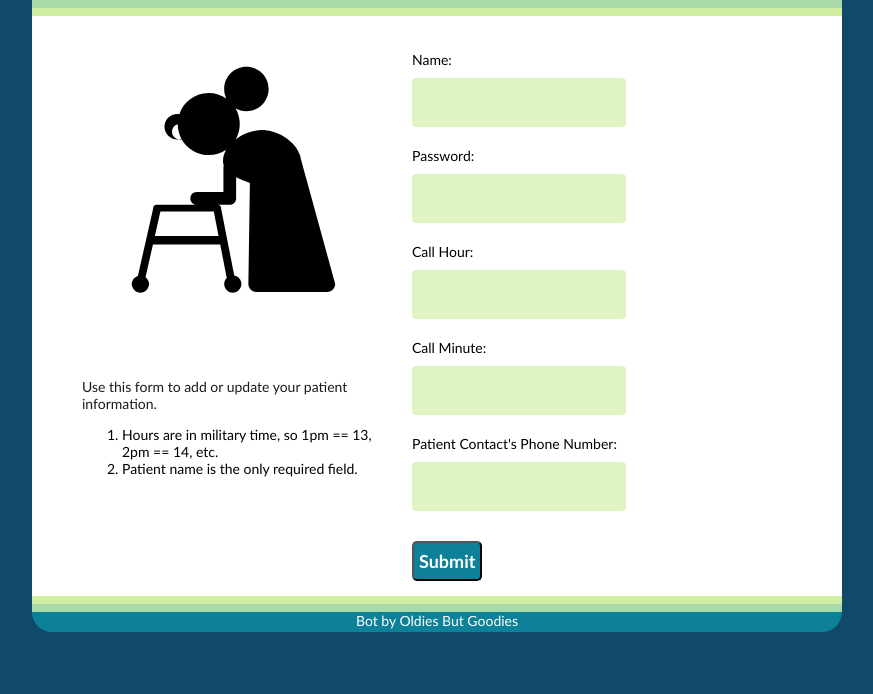
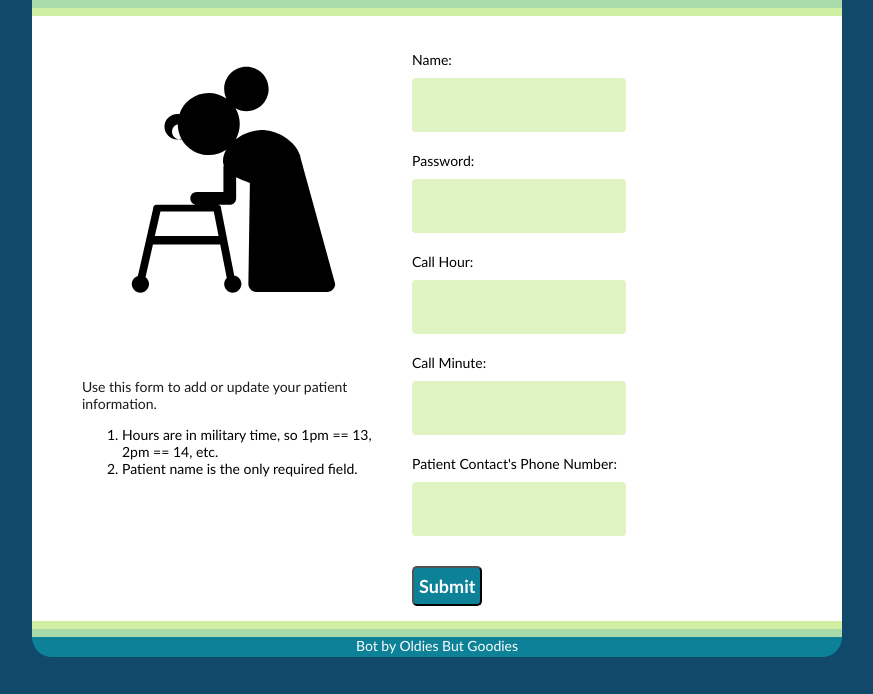
Before and after one commit to cjaiello/MoreDisruptionPleaseHackathon, a Flask app: page / in a window 1280 px wide. Shown: the part 106-800 px from the top of the page, without its empty margins (203-1076 px from the left). Run offline with Flask 2, Linux system fonts and the light colour scheme; parts of the project's set-up code (start-up, migrations or seed data) failed here and were passed over; some libraries are stand-ins or nearby versions.

Commit message:
Updating colors and UI

```diff
--- a/static/styles.css
+++ b/static/styles.css
@@ -1,7 +1,7 @@
 input[type=text] {
   border-radius: 4px;
   width: 200px;
-  height: 45px;
+  height: 50px;
 	font-size: 25px;
 	color: #10496a;
 	padding: 0px 5px 0px 5px;
```
